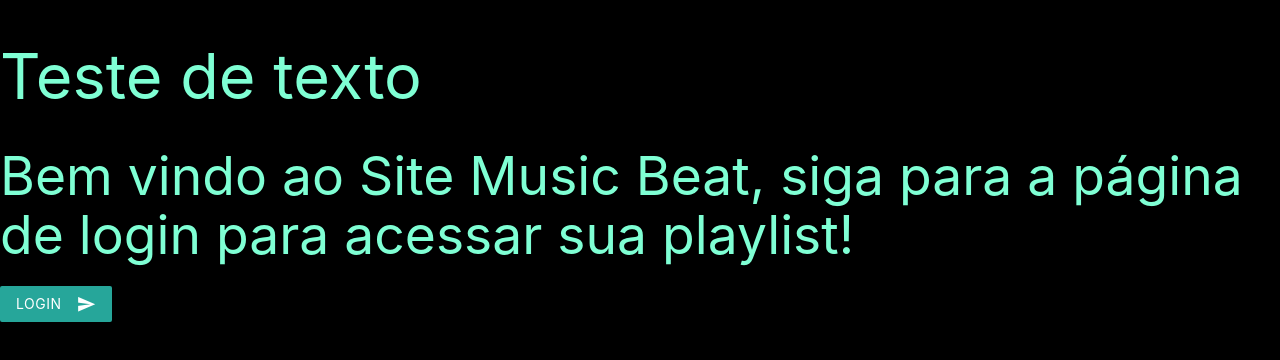
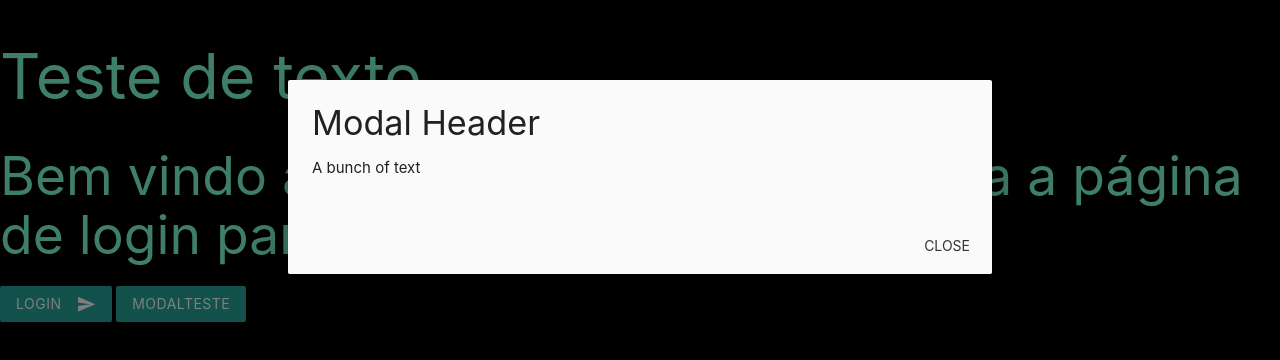
Before and after one commit to matheusbail/music-beat, a plain HTML site: page index.html in a window 1280 px wide. Drawn offline with nearby package versions, Linux system fonts and the light colour scheme; files whose address does not match are found by name.

Commit message:
modal initial page

```diff
--- a/assets/resources/scripts/index.js
+++ b/assets/resources/scripts/index.js
@@ -1,8 +1,17 @@
 function move() {
     window.location.href = "/music-beat/app/pages/login/login.html";
 }
-
-
 		function Previous() {
 			window.history.back()
         }
+
+//window.setTimeout(move(),1000);
+
+//window.setInterval(move(),1000);
+
+document.addEventListener('DOMContentLoaded', function () {
+    let Modalelem = document.querySelector('.modal');
+    let instance = M.Modal.init(Modalelem);
+    instance.open();
+
+});
--- a/index.html
+++ b/index.html
@@ -19,6 +19,18 @@
         <i class="material-icons right">send</i>
       </button>
 
+
+      <a class="waves-effect waves-light btn modal-trigger" href="#modal1">ModalTEste</a>
+      <div id="modal1" class="modal">
+        <div class="modal-content">
+          <h4>Modal Header</h4>
+          <p>A bunch of text</p>
+        </div>
+        <div class="modal-footer">
+          <a href="#!" class=" modal-action modal-close waves-effect waves-green btn-flat">Close</a>
+        </div>
+      </div>
+
     <footer>xxxxxxxx</footer>
     <script src="/node_modules/jquery/dist/jquery.js"></script>
     <script src="/music-beat/assets/libraries/jquery/jquery.mask.js"></script>
```
